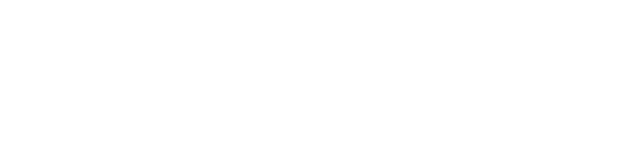
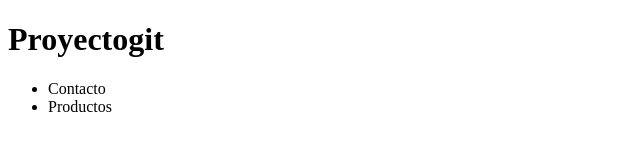
Before and after one commit to Maurobale12/proyectogit4625, a plain HTML site: page index.html in a window 1280 px wide. Shown: the whole page, without its empty margins (0-640 px from the left). Drawn offline with Linux system fonts and the light colour scheme.

Commit message:
se agregan nuevos archivos y se modifica el index

```diff
--- a/index.html
+++ b/index.html
@@ -5,7 +5,18 @@
     <meta name="viewport" content="width=device-width, initial-scale=1.0">
     <title>Proyectogit</title>
 </head>
+
 <body>
+    <header>
+        <h1>Proyectogit</h1>
+        <nav>
+            <ul>
+                <li>Contacto</li>
+                <li>Productos</li>
+            </ul>
+        </nav>
+
+    </header>
 
 </body>
 </html>
```
Also changed, not shown: css/style.css (added), pages/contacto.html (added).
